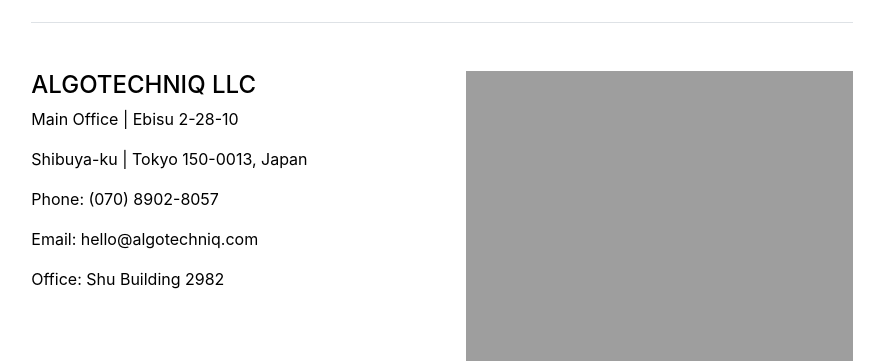
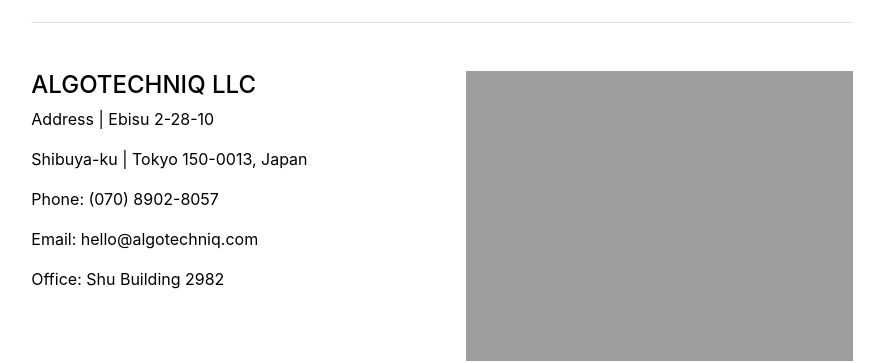
Before and after one commit to mghadam/algotechniq.github.io, a Jekyll site: the page built from contact.md, in a window 1280 px wide. Shown: the part 201-564 px from the top of the page, without its empty margins (198-1082 px from the left). Built offline with Jekyll 4.4.1, drawn with Linux system fonts in a browser that asks for light colours.

Commit message:
Update settings.yml

```diff
--- a/_data/settings.yml
+++ b/_data/settings.yml
@@ -22,4 +22,4 @@ social:
 - {icon: 'linkedin', link: 'https://linkedin.com/in/lenpaul'}
 
 contacts:
-- {name: 'ALGOTECHNIQ LLC', title: 'Main Office', department: 'Ebisu 2-28-10', institution: 'Shibuya-ku', institution_address: 'Tokyo 150-0013, Japan', phone: '(070) 8902-8057', email: 'hello@algotechniq.com', office: 'Shu Building 2982', image: 'assets/img/contact.jpg'}
+- {name: 'ALGOTECHNIQ LLC', title: 'Address', department: 'Ebisu 2-28-10', institution: 'Shibuya-ku', institution_address: 'Tokyo 150-0013, Japan', phone: '(070) 8902-8057', office: 'Shu Building 2982', email: 'hello@algotechniq.com', image: 'assets/img/contact.jpg'}
```
